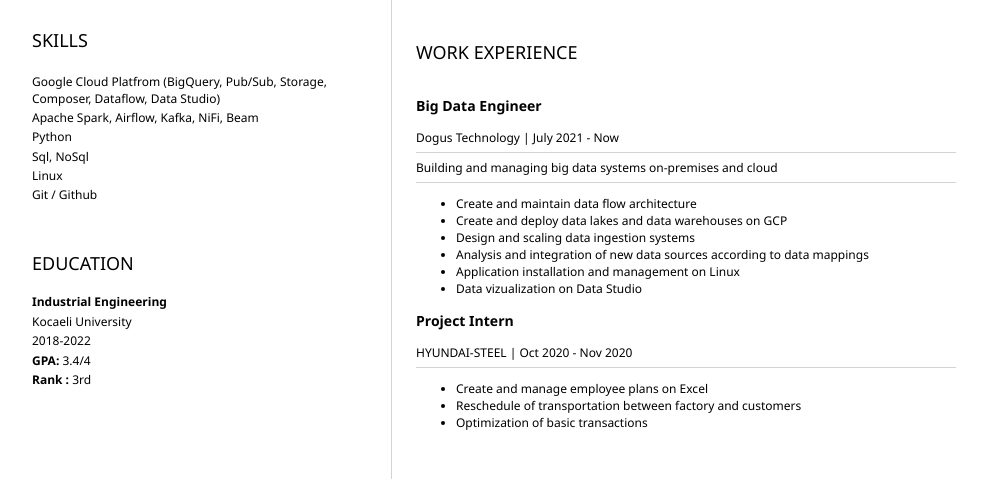
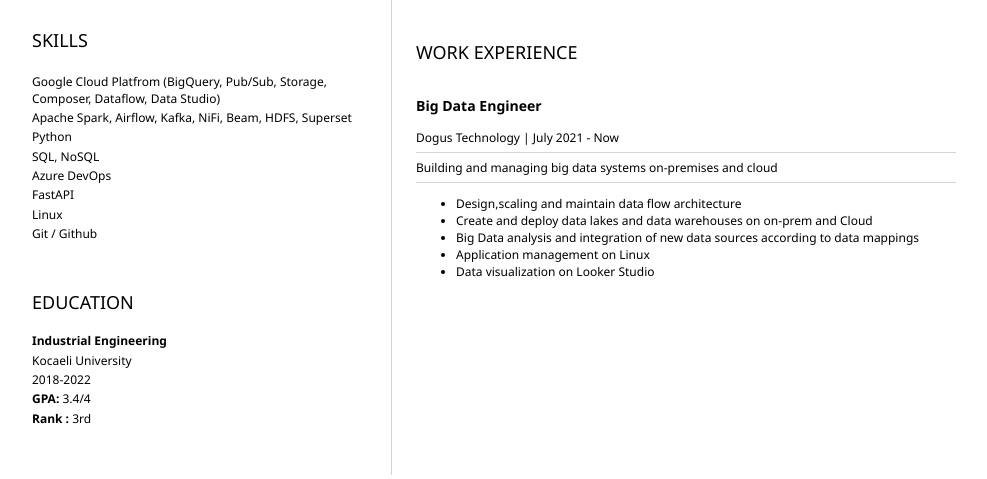
Before and after one commit to ahmetbaysal/ahmetbaysal.github.io, a plain HTML site: page index.html in a window 1280 px wide. Shown: the part 329-808 px from the top of the page, without its empty margins (152-1139 px from the left). Drawn offline with Linux system fonts and the light colour scheme.

Commit message:
new desing

```diff
--- a/index.html
+++ b/index.html
@@ -35,9 +35,11 @@
 					<h2>SKILLS</h2>
 					<!-- your skills AKA "buzzwords" -->
                     <p>Google Cloud Platfrom (BigQuery, Pub/Sub, Storage, Composer, Dataflow, Data Studio)</p>
-                    <p>Apache Spark, Airflow, Kafka, NiFi, Beam</p>
+                    <p>Apache Spark, Airflow, Kafka, NiFi, Beam, HDFS, Superset</p>
                     <p>Python </p>
-                    <p>Sql, NoSql</p>
+                    <p>SQL, NoSQL</p>
+                    <p>Azure DevOps</p>
+                    <p>FastAPI</p>
                     <p>Linux</p>
                     <p>Git / Github</p>
 
@@ -61,10 +63,12 @@
 				<section>
 					<h2>ABOUT</h2>
 					<!-- about you -->
-					<p>I graduated from Kocaeli University Industrial Engineering as the 3rd. I have been dealing with big data
-and data engineering for about two years. I'm currently working as a big data engineer at Dogus
-Technology. I'm Google Cloud Professional Data Engineer Certified. I like to research and learn new
-things. I'm a curious, ambitious and thoughtful person.</p>
+                        <p>
+                            I graduated from Kocaeli University Industrial Engineering as the 3rd. I have been dealing with big data
+                        and data engineering for about two years. I'm currently working as a big data engineer at Dogus
+                        Technology. I'm Google Cloud Professional Data Engineer Certified. I like to research and learn new
+                        things. I'm a curious, ambitious and thoughtful person.
+                        </p>
 				</section>
 				<section>
 					<h2>WORK EXPERIENCE</h2>
@@ -79,25 +83,14 @@ things. I'm a curious, ambitious and thoughtful person.</p>
                     </p>
                     <hr> </hr>
                     <ul>
-                        <li>Create and maintain data flow architecture </li>
-                        <li>Create and deploy data lakes and data warehouses on GCP </li>
-                        <li>Design and scaling data ingestion systems </li>
-                        <li> Analysis and integration of new data sources according to data mappings</li>
-                        <li>Application installation and management on Linux </li>
-                        <li> Data vizualization on Data Studio</li>
+                        <li>Design,scaling and maintain data flow architecture </li>
+                        <li>Create and deploy data lakes and data warehouses on on-prem and Cloud</li>
+                        <li>Big Data analysis and integration of new data sources according to data mappings</li>
+                        <li>Application management on Linux </li>
+                        <li> Data visualization on Looker Studio</li>
                  </ul>
                  <p> </p>
                  <p> </p>
-                 <h3><b>Project Intern</b></h3>
-                 <p>
-                    HYUNDAI-STEEL | Oct 2020 - Nov 2020
-                 </p>
-                 <hr> </hr>
-                 <ul>
-                     <li>Create and manage employee plans on Excel </li>
-                     <li>Reschedule of transportation between factory and customers </li>
-                     <li>Optimization of basic transactions </li>
-              </ul>
 				</section>
 			</article>
 		</main>
```
